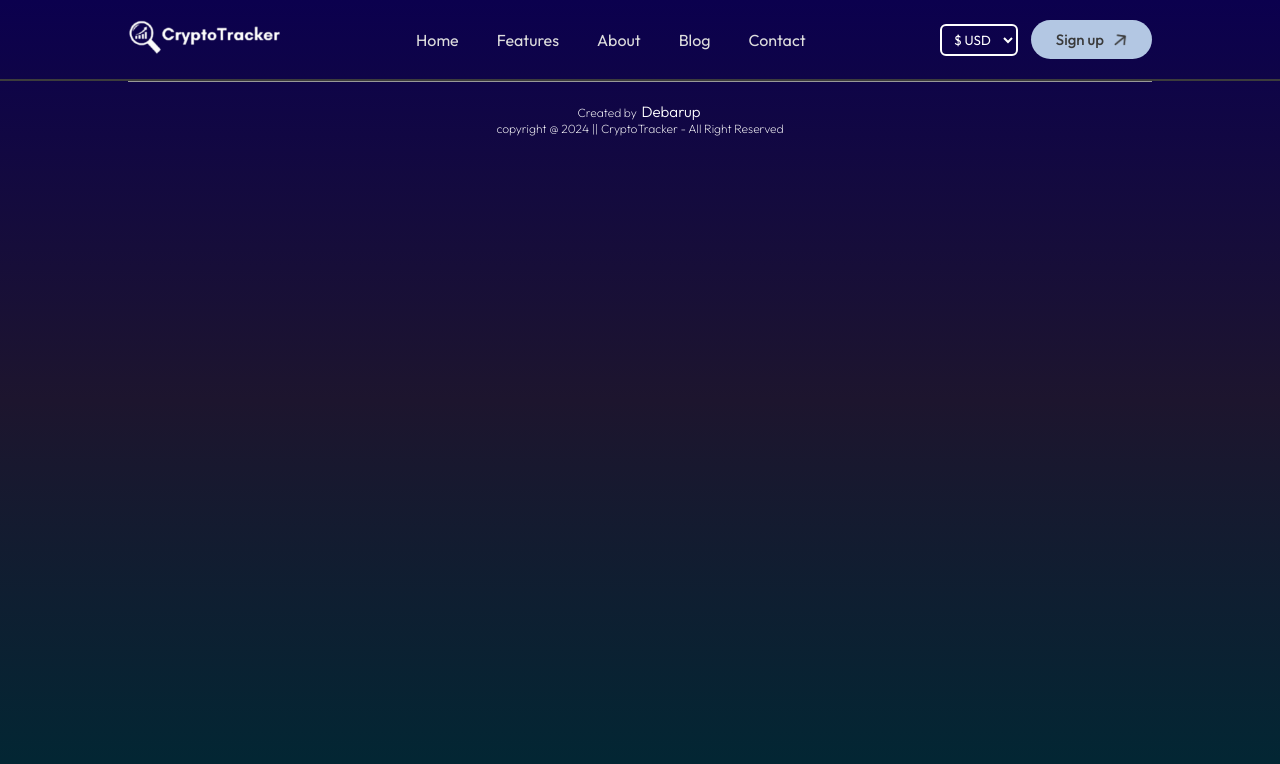
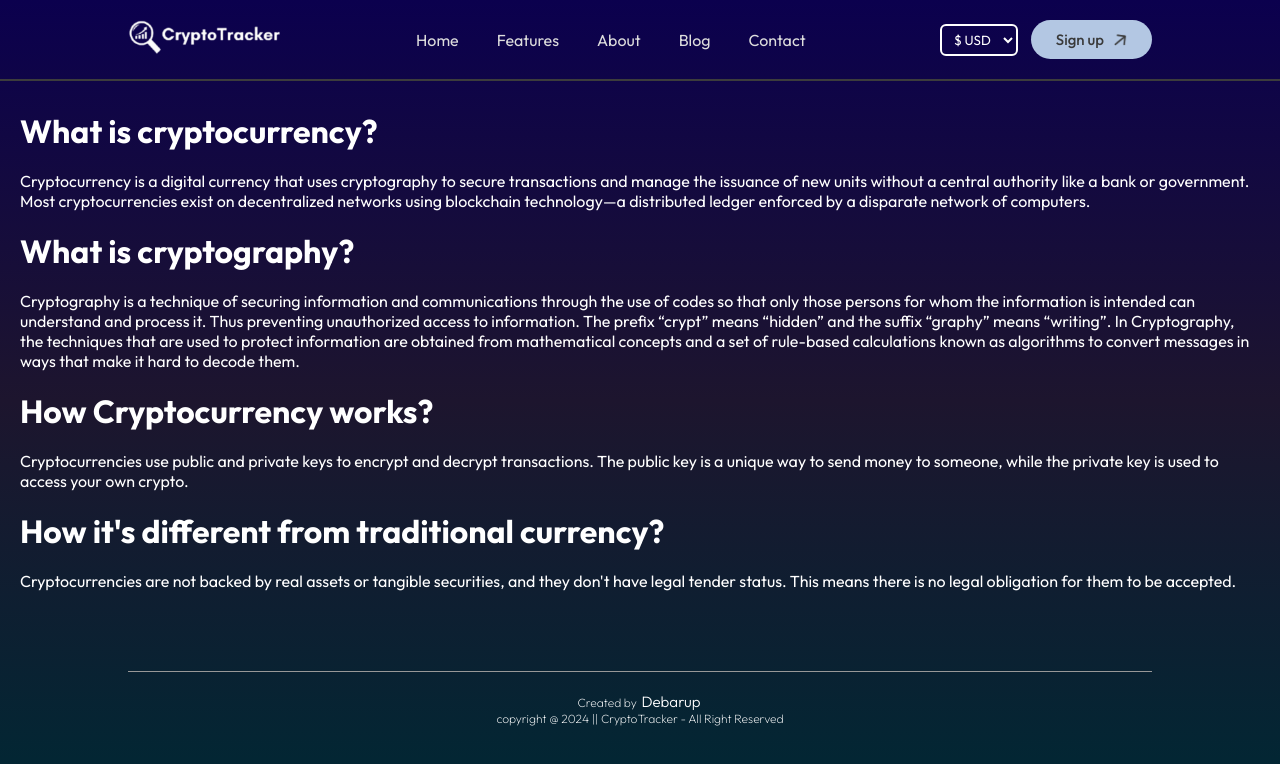
Before and after one commit to debarup24/crypto-price-tracker, a React (Vite) app: page /blog in a window 1280 px wide. Shown: the top 764 px of the page. Built offline with nearby package versions, Linux system fonts and the light colour scheme; no server answers.

Commit message:
new pages added

```diff
--- a/src/App.jsx
+++ b/src/App.jsx
@@ -6,6 +6,7 @@ import Coin from "./pages/Coin/Coin";
 import Footer from "./components/Footer/Footer";
 import Features from "./pages/Features/Features";
 import About from "./pages/About/About";
+import Blog from "./pages/Blog/Blog";
 
 const App = () => {
   return (
@@ -16,6 +17,7 @@ const App = () => {
         <Route path="/coin/:coinId" element={<Coin />}></Route>
         <Route path="/features" element={<Features />}></Route>
         <Route path="/about" element={<About />}></Route>
+        <Route path="/blog" element={<Blog />}></Route>
       </Routes>
       <Footer />
     </div>
--- a/src/components/Navbar/Navbar.jsx
+++ b/src/components/Navbar/Navbar.jsx
@@ -49,7 +49,10 @@ const Navbar = () => {
           {" "}
           <li>About</li>{" "}
         </Link>
-        <li>Blog</li>
+        <Link to={"/blog"}>
+          {" "}
+          <li>Blog</li>{" "}
+        </Link>
         <li>Contact</li>
       </ul>
 
--- a/src/pages/About/About.css
+++ b/src/pages/About/About.css
@@ -0,0 +1,4 @@
+.about h1 {
+    text-align: center;
+
+}
--- a/src/pages/About/About.jsx
+++ b/src/pages/About/About.jsx
@@ -2,7 +2,7 @@ import React from "react";
 
 const About = () => {
   return (
-    <div>
+    <div className="about">
       <h1>About CryptoTracker</h1>
     </div>
   );
--- /dev/null
+++ b/src/pages/Blog/Blog.css
@@ -0,0 +1,4 @@
+.blog {
+    text-align: left;
+    margin: 30px 20px 80px 20px;
+}
--- /dev/null
+++ b/src/pages/Blog/Blog.jsx
@@ -0,0 +1,45 @@
+import React from "react";
+import "./Blog.css";
+
+const Blog = () => {
+  return (
+    <div className="blog">
+      <h1>What is cryptocurrency? </h1> <br />
+      <p>
+        Cryptocurrency is a digital currency that uses cryptography to secure
+        transactions and manage the issuance of new units without a central
+        authority like a bank or government. Most cryptocurrencies exist on
+        decentralized networks using blockchain technology—a distributed ledger
+        enforced by a disparate network of computers.
+      </p>{" "}
+      <br />
+      <h1>What is cryptography? </h1> <br />
+      <p>
+        Cryptography is a technique of securing information and communications
+        through the use of codes so that only those persons for whom the
+        information is intended can understand and process it. Thus preventing
+        unauthorized access to information. The prefix “crypt” means “hidden”
+        and the suffix “graphy” means “writing”. In Cryptography, the techniques
+        that are used to protect information are obtained from mathematical
+        concepts and a set of rule-based calculations known as algorithms to
+        convert messages in ways that make it hard to decode them.
+      </p>
+      <br />
+      <h1>How Cryptocurrency works? </h1> <br />
+      <p>
+        Cryptocurrencies use public and private keys to encrypt and decrypt
+        transactions. The public key is a unique way to send money to someone,
+        while the private key is used to access your own crypto.
+      </p>
+      <br />
+      <h1>How it's different from traditional currency? </h1> <br />
+      <p>
+        Cryptocurrencies are not backed by real assets or tangible securities,
+        and they don't have legal tender status. This means there is no legal
+        obligation for them to be accepted.
+      </p>
+    </div>
+  );
+};
+
+export default Blog;
```
